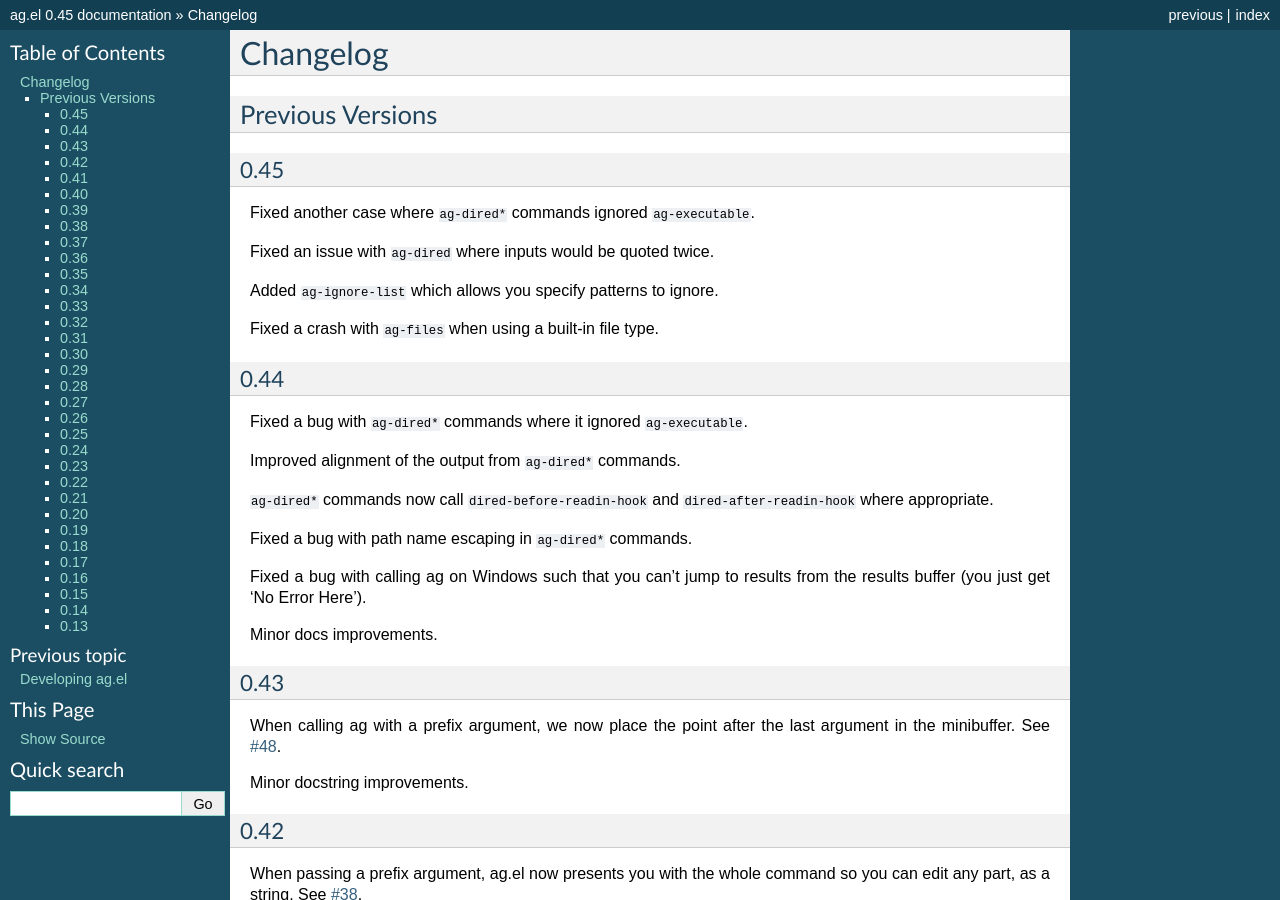
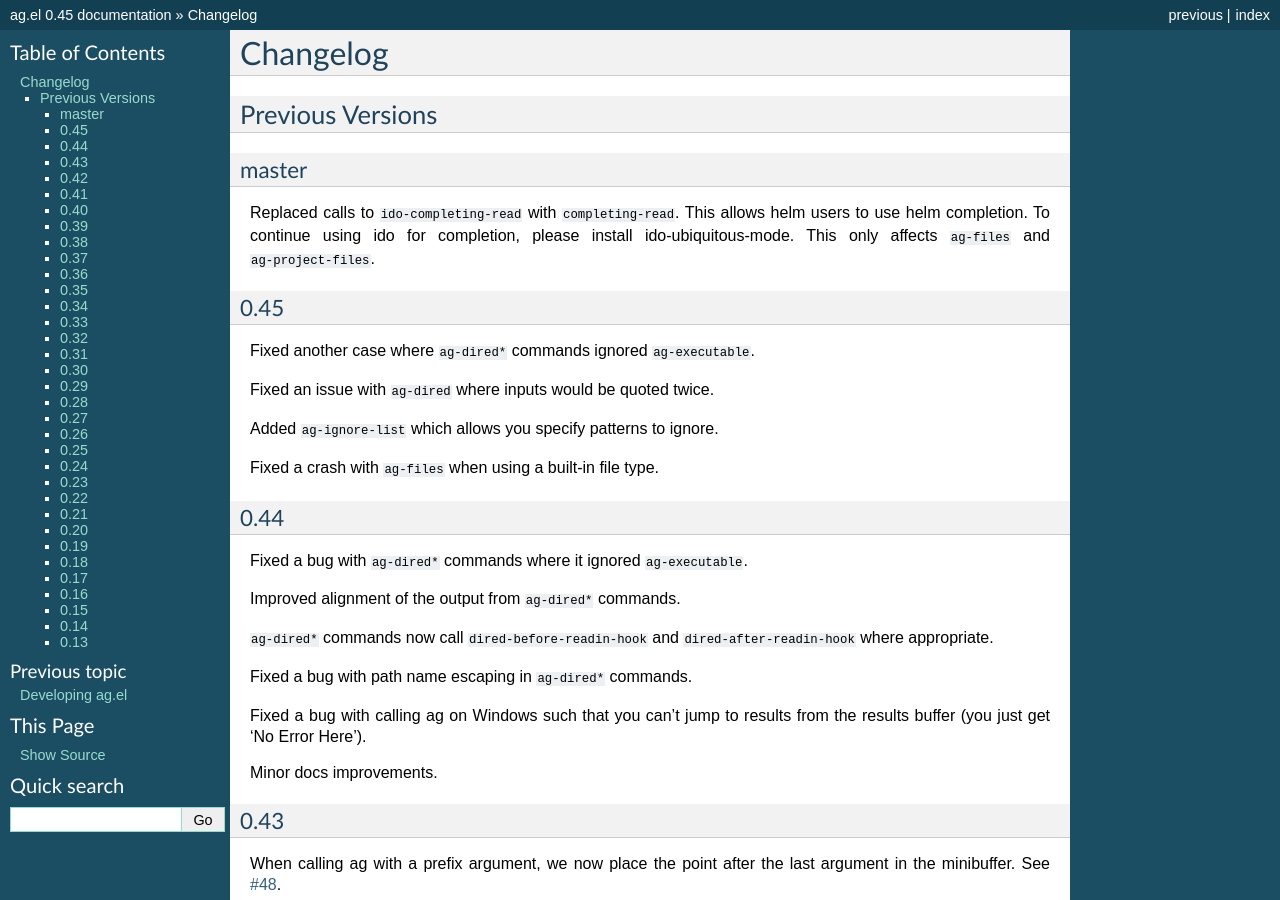
Before and after one commit to Wilfred/ag.el, a Sphinx documentation site: the page built from docs/changelog.rst, in a window 1280 px wide and 900 px high. Built offline with Sphinx 7.4.7, drawn with Linux system fonts in a browser that asks for light colours.

Commit message:
Updating changelog for #80.

```diff
--- a/docs/changelog.rst
+++ b/docs/changelog.rst
@@ -3,6 +3,16 @@ Changelog
 
 Previous Versions
 -----------------
+
+master
+~~~~~~
+
+Replaced calls to ``ido-completing-read`` with
+``completing-read``. This allows helm users to use helm completion. To
+continue using ido for completion, please install
+ido-ubiquitous-mode. This only affects ``ag-files`` and
+``ag-project-files``.
+
 
 0.45
 ~~~~
```
